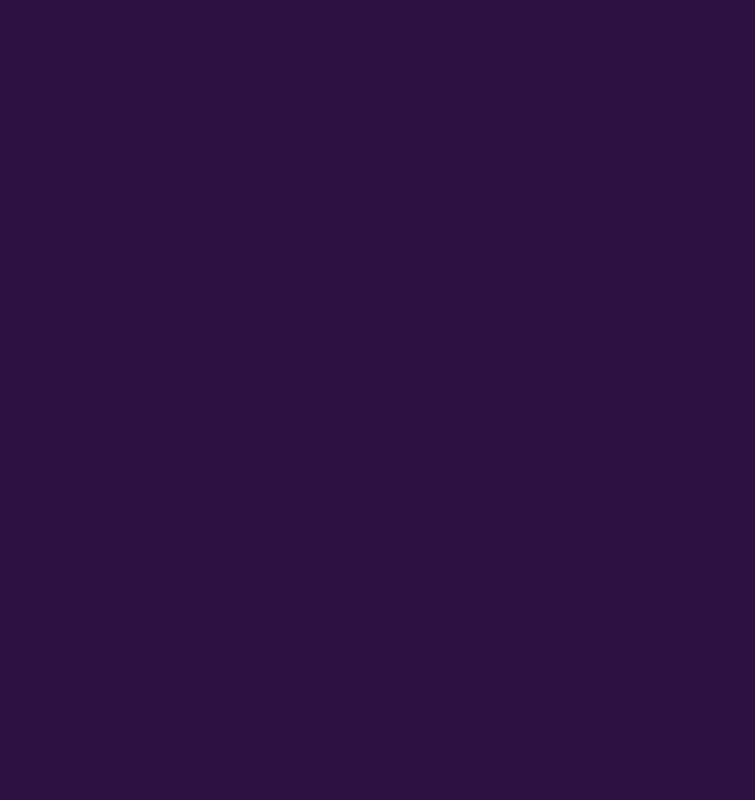
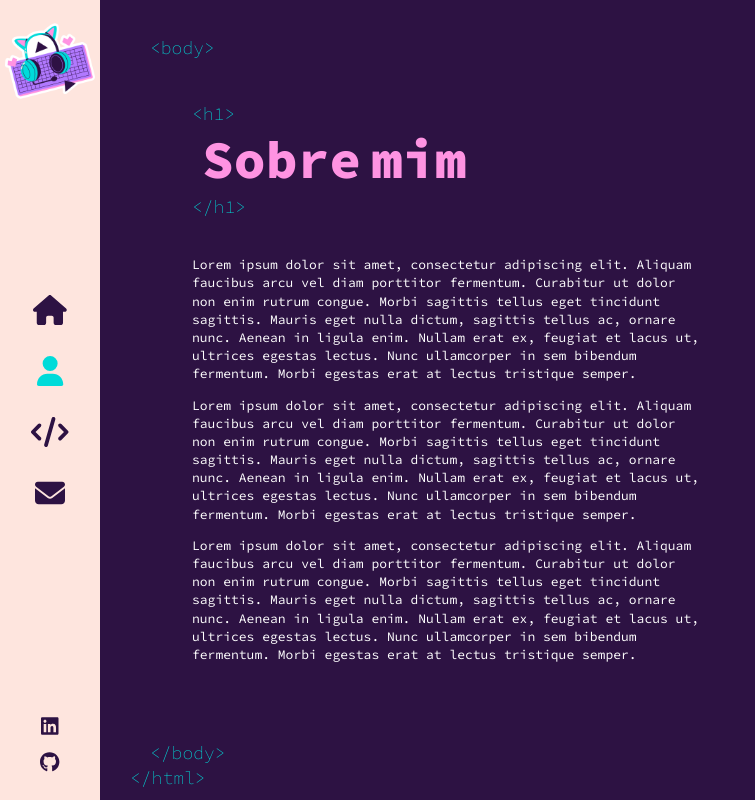
Before and after one commit to lmartinhao/react-portfolio, a React (Create React App) app: page /sobre in a window 1280 px wide. Before the commit this address had no page. Shown: the whole page, without its empty margins (0-755 px from the left). Built offline with nearby package versions, Linux system fonts and the light colour scheme.

Commit message:
adding projects page and route

```diff
--- a/src/App.js
+++ b/src/App.js
@@ -2,7 +2,7 @@ import './App.scss';
 import { Routes, Route } from 'react-router-dom';
 import Layout from './components/Layout';
 import Home from './components/Home';
-import About from './components/About';
+import Sobre from './components/About';
 import Contact from './components/Contact';
 
 function App() {
@@ -11,8 +11,9 @@ function App() {
     <Routes>
       <Route path='/' element={<Layout />}>
         <Route index element={<Home />} />
-        <Route path='about' element={<About />} />
-        <Route path='contact' element={<Contact />} />
+        <Route path='sobre' element={<Sobre />} />
+        <Route path='projetos' element={<Contact />} />
+        <Route path='contato' element={<Contact />} />
       </Route>
     </Routes>
     </>
--- a/src/components/About/index.js
+++ b/src/components/About/index.js
@@ -1,5 +1,43 @@
 import './index.scss'
+import AnimatedLetters from '../AnimatedLetters';
+import { useEffect, useState } from 'react'
 
-const About = () => ('Hello')
+const Sobre = () => {
+  const [letterClass, setLetterClass] = useState('text-animate')
 
-export default About
+
+  useEffect(() => {
+    // wrap the async call
+    const loadData = async () => {
+      return setTimeout(() => {
+        setLetterClass('text-animate-hover')
+      }, 3000)
+    };
+    // then calling here
+    loadData();
+  }, [])
+
+  return (
+    <div className='container about-page'>
+      <div className='text-zone'>
+        <h1>
+          <AnimatedLetters letterClass={letterClass}
+            strArray={['S', 'o', 'b', 'r', 'e', ' ', 'm', 'i', 'm']}
+            idx={15}
+          />
+        </h1>
+        <p>
+          Lorem ipsum dolor sit amet, consectetur adipiscing elit. Aliquam faucibus arcu vel diam porttitor fermentum. Curabitur ut dolor non enim rutrum congue. Morbi sagittis tellus eget tincidunt sagittis. Mauris eget nulla dictum, sagittis tellus ac, ornare nunc. Aenean in ligula enim. Nullam erat ex, feugiat et lacus ut, ultrices egestas lectus. Nunc ullamcorper in sem bibendum fermentum. Morbi egestas erat at lectus tristique semper.
+        </p>
+        <p>
+          Lorem ipsum dolor sit amet, consectetur adipiscing elit. Aliquam faucibus arcu vel diam porttitor fermentum. Curabitur ut dolor non enim rutrum congue. Morbi sagittis tellus eget tincidunt sagittis. Mauris eget nulla dictum, sagittis tellus ac, ornare nunc. Aenean in ligula enim. Nullam erat ex, feugiat et lacus ut, ultrices egestas lectus. Nunc ullamcorper in sem bibendum fermentum. Morbi egestas erat at lectus tristique semper.
+        </p>
+        <p>
+          Lorem ipsum dolor sit amet, consectetur adipiscing elit. Aliquam faucibus arcu vel diam porttitor fermentum. Curabitur ut dolor non enim rutrum congue. Morbi sagittis tellus eget tincidunt sagittis. Mauris eget nulla dictum, sagittis tellus ac, ornare nunc. Aenean in ligula enim. Nullam erat ex, feugiat et lacus ut, ultrices egestas lectus. Nunc ullamcorper in sem bibendum fermentum. Morbi egestas erat at lectus tristique semper.
+        </p>
+      </div>
+    </div>
+  )
+}
+
+export default Sobre
--- a/src/components/About/index.scss
+++ b/src/components/About/index.scss
@@ -0,0 +1,65 @@
+.about-page {
+  .text-zone {
+    position: absolute;
+    left: 15%;
+    top: 50%;
+    transform: translateY(-50%);
+    width: 40%;
+    vertical-align: middle;
+    display: table-cell;
+    max-height: 90%;
+
+    h1 {
+      font-size: 53px;
+      font-weight: 800;
+      margin-top: 0;
+      position: relative;
+      margin-bottom: 60px;
+      left: 10px;
+      color: #fe93e2;
+
+      &::before {
+        content: '<h1>';
+        color: #00dbd9;
+        font-weight: 100;
+        font-size: 18px;
+        position: absolute;
+        margin-top: -17px;
+        left: -10px;
+        line-height: 18px;
+      }
+
+      &::after {
+        content: '</h1>';
+        color: #00dbd9;
+        font-weight: 100;
+        font-size: 18px;
+        position: absolute;
+        left: -30px;
+        line-height: 18px;
+        bottom: -20px;
+        margin-left: 20px;
+      }
+    }
+
+    p {
+      font-weight: 400;
+      font-size: 13px;
+      color: white;
+      min-width: fit-content;
+      animation: bounce 1s;
+
+      &:nth-of-type(1) {
+        animation-delay: 1.1s;
+      }
+
+      &:nth-of-type(2) {
+        animation-delay: 1.2s;
+      }
+
+      &:nth-of-type(3) {
+        animation-delay: 1.3s;
+      }
+    }
+  }
+}
--- a/src/components/AnimatedLetters/index.scss
+++ b/src/components/AnimatedLetters/index.scss
@@ -8,6 +8,17 @@
   min-width: 10px;
 }
 
+.text-animate-hover {
+  min-width: 10px;
+  display: inline-block;
+  animation-fill-mode: both;
+
+  &:hover {
+    animation: jello 1s;
+    color: #00dbd9;
+  }
+}
+
 @for $i from 1 through 51 {
   .text-animate._#{$i} {
     animation-delay: #{$i / 10}s;
--- a/src/components/Home/index.js
+++ b/src/components/Home/index.js
@@ -1,4 +1,4 @@
-import { useState } from 'react'
+import { useEffect, useState } from 'react'
 import { Link } from 'react-router-dom'
 import Loader from 'react-loaders'
 import AnimatedLetters from '../AnimatedLetters'
@@ -7,8 +7,20 @@ import Image from '../HomeImage'
 
 const Home = () => {
   const [letterClass, setLetterClass] = useState('text-animate')
+
   const nameArray = ['m', 'e', 'u', ' ', 'n', 'o', 'm', 'e', ' ', 'é', ' ', 'L', 'o', 'l', 'a', ',']
   const jobArray = ['e', ' ', 'e', 'u', ' ', 's', 'o', 'u', ' ', 'w', 'e', 'b', ' ', 'd', 'e', 'v', 'e', 'l', 'o', 'p', 'e', 'r']
+
+    useEffect(() => {
+    // wrap the async call
+    const loadData = async () => {
+      return setTimeout(() => {
+        setLetterClass('text-animate-hover')
+      }, 6000)
+    };
+    // then calling here
+    loadData();
+  }, [])
 
   return (
     <>
--- a/src/components/HomeImage/index.scss
+++ b/src/components/HomeImage/index.scss
@@ -9,21 +9,21 @@
   left: auto;
   margin: auto;
   transform-style: preserve-3d;
-  animation: jackInTheBox 1s 1.8s forwards;
+  animation: jackInTheBox 1s 0.3s forwards;
   animation-delay: 1s;
   display: inline;
 }
 
 .main-image {
   width: 60%;
-  animation: bounce 1s 1.8s forwards;
+  animation: tada 1s 1.8s forwards;
   animation-delay: 1s;
   margin-left: 25%;
 }
 
 .sec-image {
   width: 30%;
-  animation: bounce 2s 2s forwards;
+  animation: tada 2s 2s forwards;
   animation-delay: 1s;
 }
 
--- a/src/components/Sidebar/index.js
+++ b/src/components/Sidebar/index.js
@@ -6,6 +6,7 @@ import { FontAwesomeIcon } from '@fortawesome/react-fontawesome'
 import { faHome } from '@fortawesome/free-solid-svg-icons'
 import { faUser } from '@fortawesome/free-solid-svg-icons'
 import { faEnvelope } from '@fortawesome/free-solid-svg-icons'
+import { faCode } from '@fortawesome/free-solid-svg-icons'
 import { faLinkedin } from '@fortawesome/free-brands-svg-icons'
 import { faGithub } from '@fortawesome/free-brands-svg-icons'
 
@@ -19,10 +20,13 @@ const Sidebar = () => (
       <NavLink exact="true" activeclassname="active" className="icon" to="/">
         <FontAwesomeIcon icon={faHome} color="#2d1243" />
       </NavLink>
-      <NavLink exact="true" activeclassname="active" className="icon" to="/about">
+      <NavLink exact="true" activeclassname="active" className="icon" to="/sobre">
         <FontAwesomeIcon icon={faUser} color="#2d1243" />
       </NavLink>
-      <NavLink exact="true" activeclassname="active" className="icon" to="/contact">
+      <NavLink exact="true" activeclassname="active" className="icon" to="/projetos">
+        <FontAwesomeIcon icon={faCode} color="#2d1243" />
+      </NavLink>
+      <NavLink exact="true" activeclassname="active" className="icon" to="/contato">
         <FontAwesomeIcon icon={faEnvelope} color="#2d1243" />
       </NavLink>
     </nav>
```
Also changed, not shown: src/components/AnimatedLetters/index.js (+5 -7 lines).
